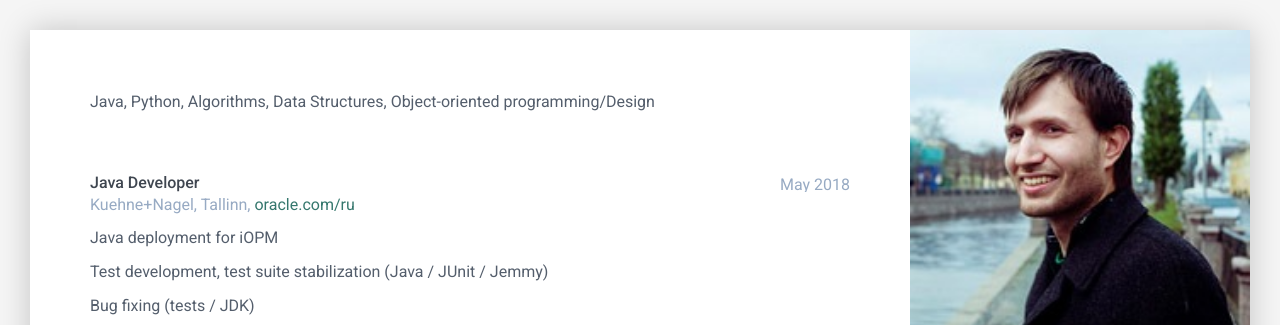
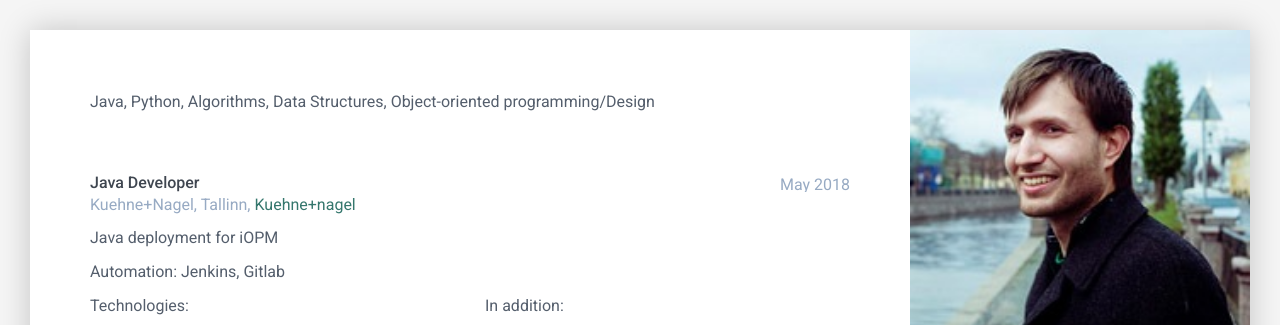
Before and after one commit to stden/stden.github.io, a website: page index.html in a window 1280 px wide. Shown: the top 325 px of the page. Drawn offline with Linux system fonts and the light colour scheme.

Commit message:
[!] Update

```diff
--- a/index.html
+++ b/index.html
@@ -97,15 +97,12 @@
           <div class="time">May 2018</div>
         </div>
         <div class="company">
-          Kuehne+Nagel, Tallinn, <a href="http://www.oracle.com/ru/index.html">oracle.com/ru</a>
+            Kuehne+Nagel, Tallinn, <a href="https://home.kuehne-nagel.com/">Kuehne+nagel</a>
         </div>
       </div>
       <div class="details">
         <p>Java deployment for iOPM</p>
-        <p>Test development, test suite stabilization (Java / JUnit / Jemmy)</p>
-        <p>Bug fixing (tests / JDK)</p>
-        <p>Maintaining distributing testing infrastructure (60+ computers in lab) - python / powershell /
-          puppet</p>
+          <p>Automation: Jenkins, Gitlab</p>
         <div class="row">
           <div class="col-xs-12 col-md-6">
             <p>
```
